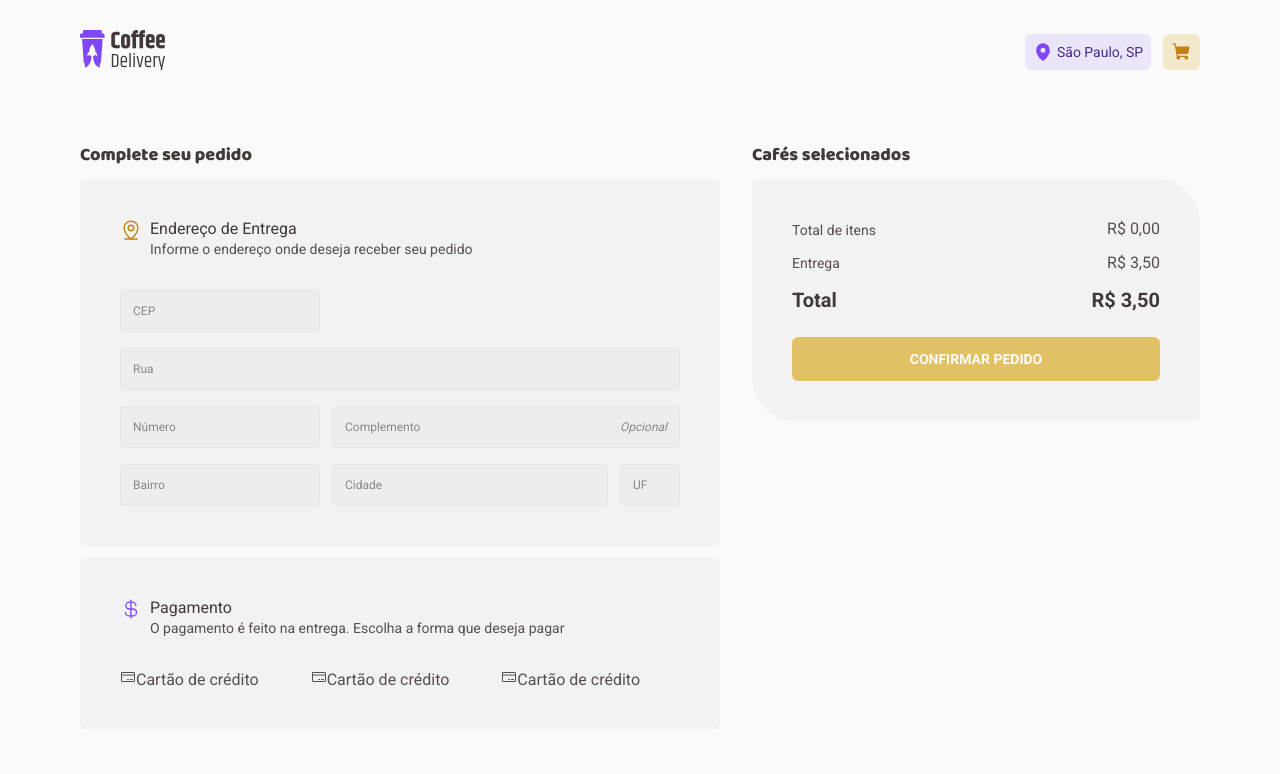
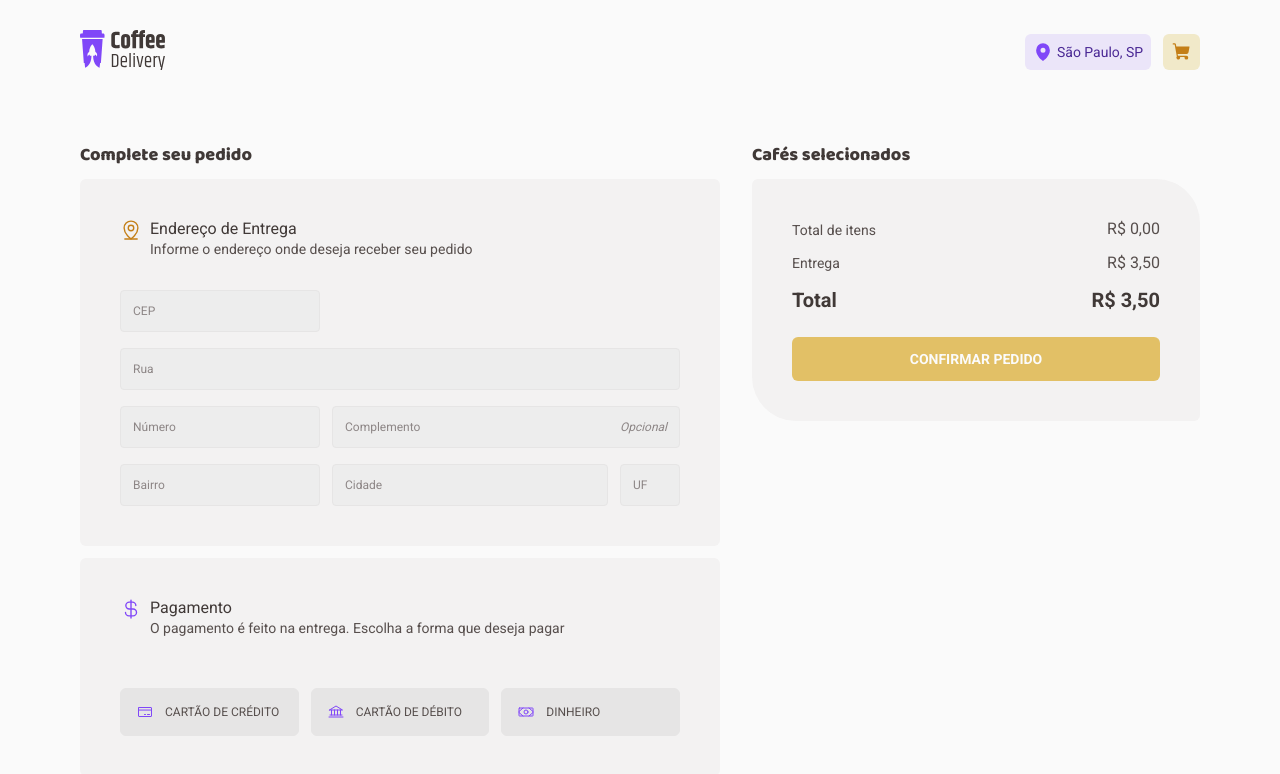
Before and after one commit to felipe-gomes-vicente/coffee-delivery, a React (Vite) app: page /completeOrder in a window 1280 px wide. Shown: the top 774 px of the page. Built offline with nearby package versions, Linux system fonts and the light colour scheme.

Commit message:
PaymentMethodInput and component PaymentMethodOptions

```diff
--- a/src/pages/CompleteOrder/components/CompleteOrderForm/PaymentMethodOptions.tsx
+++ b/src/pages/CompleteOrder/components/CompleteOrderForm/PaymentMethodOptions.tsx
@@ -1,13 +1,37 @@
+import { Bank, CreditCard, Money } from "phosphor-react";
 import { PaymentMethodInput } from "../PaymentMethodInput";
 
 import { PaymentMethodOptionsContainer } from "./styles";
 
+export const paymentMethods = {
+  credit: {
+    label: "Cartão de Crédito",
+    icon: <CreditCard size={16} />
+  },
+  debit: {
+    label: "Cartão de Débito",
+    icon: <Bank size={16} />
+  },
+  money: {
+    label: "Dinheiro",
+    icon: <Money size={16} />
+  },
+}
+
 export function PaymentMethodOptions() {
   return (
     <PaymentMethodOptionsContainer>
-      <PaymentMethodInput />
-      <PaymentMethodInput />
-      <PaymentMethodInput />
+      {Object.entries(paymentMethods).map(([key, { label, icon }]) => (
+
+      <PaymentMethodInput
+        key={label}
+        id={key}
+        icon={icon}
+        label={label}
+        value={key}
+      />
+
+      ))}
     </PaymentMethodOptionsContainer>
   )
 }
--- a/src/pages/CompleteOrder/components/PaymentMethodInput/index.tsx
+++ b/src/pages/CompleteOrder/components/PaymentMethodInput/index.tsx
@@ -1,14 +1,22 @@
-import { CreditCard } from "phosphor-react";
+import { InputHTMLAttributes, ReactNode, forwardRef } from "react";
 
-import { PaymentMethodContainer } from "./styles";
+import { ContentContainer, PaymentMethodContainer } from "./styles";
 
+export type PaymentMethodInputProps = InputHTMLAttributes<HTMLInputElement> & {
+  icon: ReactNode;
+  label: string
+}
 
-
-export function PaymentMethodInput() {
+export const PaymentMethodInput = forwardRef<HTMLInputElement, PaymentMethodInputProps>(({ id, icon, label, ...props }, ref) => {
   return (
     <PaymentMethodContainer>
-      <CreditCard size={16} />
-      Cartão de crédito
+      <input type="radio" id={id} {...props} name="paymentMethod" ref={ref} />
+      <label htmlFor={id}>
+        <ContentContainer>
+          {icon}
+          {label}
+        </ContentContainer>
+      </label>
     </PaymentMethodContainer>
   );
-}
+})
--- a/src/pages/CompleteOrder/index.tsx
+++ b/src/pages/CompleteOrder/index.tsx
@@ -5,6 +5,12 @@ import { zodResolver } from "@hookform/resolvers/zod";
 import { useForm, FormProvider } from "react-hook-form";
 
 import { CompleteOrderContainer } from "./styles";
+
+enum PaymentMethods {
+  credit = "credit",
+  debit = "debit",
+  money = "money",
+}
 
 const confirmOrderFormValidationSchema = zod.object({
   cep: zod.string().min(1, "Informe o CEP"),
@@ -14,7 +20,11 @@ const confirmOrderFormValidationSchema = zod.object({
   district: zod.string().min(1, "Informe o Bairro"),
   city: zod.string().min(1, "Informe a Cidade"),
   uf: zod.string().min(1, "Informe a UF"),
-
+  paymentMethod: zod.nativeEnum(PaymentMethods, {
+    errorMap: () => {
+      return { message: "Informe o método de pagamento" };
+    },
+  }),
 });
 
 export type OrderData = zod.infer<typeof confirmOrderFormValidationSchema >
```
